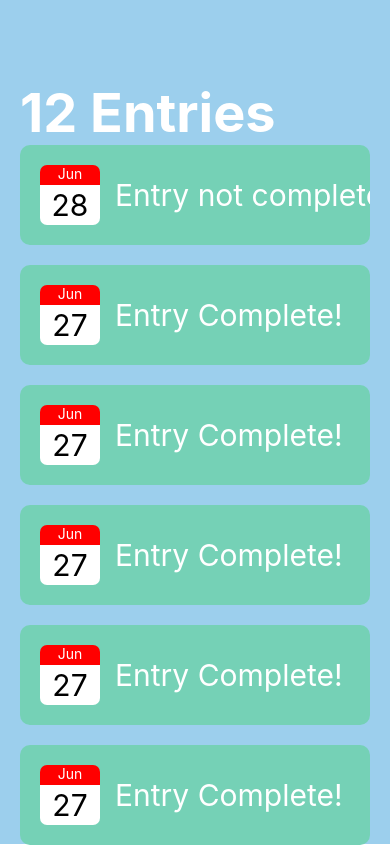
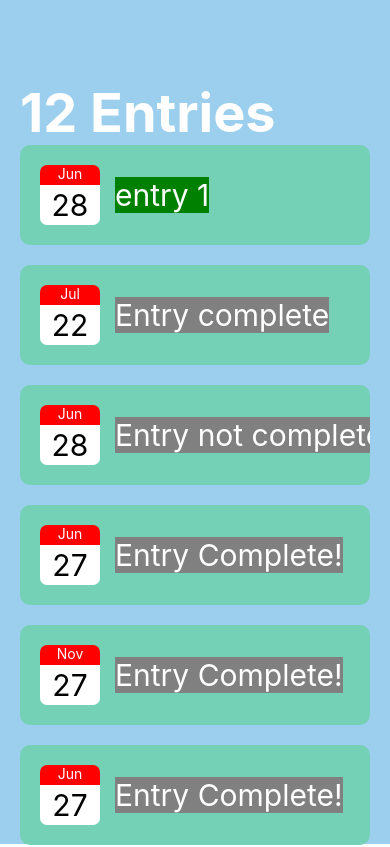
Before and after one commit to Joao-Nicz/expoDapApp, a React Native app: screen / in a window 390 px wide. Shown: the top 847 px of the page. Built offline with nearby package versions, Linux system fonts and the light colour scheme.

Commit message:
work on this at school

```diff
--- a/App.js
+++ b/App.js
@@ -1,8 +1,32 @@
 import { StyleSheet, Text, View , ScrollView, SafeAreaView} from 'react-native';
 import Dentry from './components/Dentry';
+import {DentryStatus} from './components/Dentry';
+
+export const AppStatus={
+  submitted: DentryStatus.complete,
+  halfcomplete: DentryStatus.halfcomplete,
+  notcomplete: DentryStatus.notcomplete,
+};
 
 
+const calendarEvents = [
+  {
+    id: 1,
+    text: 'entry 1',
+    day: '28',
+    month: 'Jun',
+    status: AppStatus.submitted,
+  },
+  {
+    id: 2,
+    text: 'Entry complete',
+    day: '22',
+    month: 'Jul'
+  }
+];
+
 export default function App() {
+
   return (
     <View style={styles.container}>
 
@@ -12,10 +36,13 @@ export default function App() {
           <Text style={styles.Dtitle}>12 Entries</Text>
 
           <ScrollView style={styles.Ditems}>
+            {calendarEvents.map((calendarevent) => (
+              <Dentry key={calendarevent.id} {...calendarevent}/>
+            ))}
             {/* This is where the different modules go */}
-            <Dentry text={'Entry not complete'} day={'28'} month={'Jun'} />
-            <Dentry text={'Entry Complete!'} day={'27'} month={'Jun'}/>
-            <Dentry text={'Entry Complete!'} day={'27'} month={'Jun'}/>
+            <Dentry text={'Entry not complete'} day={'28'} month={'Jun'} status={AppStatus}/>
+            <Dentry text={'Entry Complete!'} day={'27'} month={'Jun'} status={AppStatus}/>
+            <Dentry text={'Entry Complete!'} day={'27'} month={'Nov'} status={AppStatus}/>
             <Dentry text={'Entry Complete!'} day={'27'} month={'Jun'}/>
             <Dentry text={'Entry Complete!'} day={'27'} month={'Jun'}/>
             <Dentry text={'Entry Complete!'} day={'27'} month={'Jun'}/>
@@ -29,6 +56,7 @@ export default function App() {
     </View>
   );
 }
+
 
 const styles = StyleSheet.create({
   container: {
--- a/components/Dentry.js
+++ b/components/Dentry.js
@@ -2,6 +2,9 @@ import React from 'react';
 import {View, Text, StyleSheet, TouchableOpacity} from 'react-native';
 
 const Dentry = (props) => {
+    const itemTextStyle = StyleSheet.flatten (
+        [styles.itemText, stylesStatus[props.status] ?? stylesStatus.default]
+        )
     return (
         // Makes each clickable module
         <TouchableOpacity style={styles.item}>
@@ -19,13 +22,14 @@ const Dentry = (props) => {
 
                     {/* Text to inform user if entry is complete yet or not */}
                     {/* ASK SHAUN HOW TO DO THE ${} THING INTO STYLES */}
-                    <Text style={styles.itemText}>{props.text}</Text>
+                    <Text style={itemTextStyle}>{props.text}</Text>
                 </View>
         </TouchableOpacity>
     )
 }
 
 const styles = StyleSheet.create({
+
     item: {
         backgroundColor: '#75d1b6',
         padding: 20,
@@ -71,4 +75,18 @@ const styles = StyleSheet.create({
 });
 
 
+const stylesStatus = StyleSheet.create ({
+    1: {backgroundColor: 'green'},
+    halfcomplete: {backgroundColor: 'orange'},
+    notcomplete: {backgroundColor: 'red'},
+    default: {backgroundColor: 'grey'}
+});
+
+export const DentryStatus={
+    complete: '1',
+    halfcomplete: 'halfcomplete',
+    notcomplete: 'notcomplete',
+};
+
+
 export default Dentry;
```
